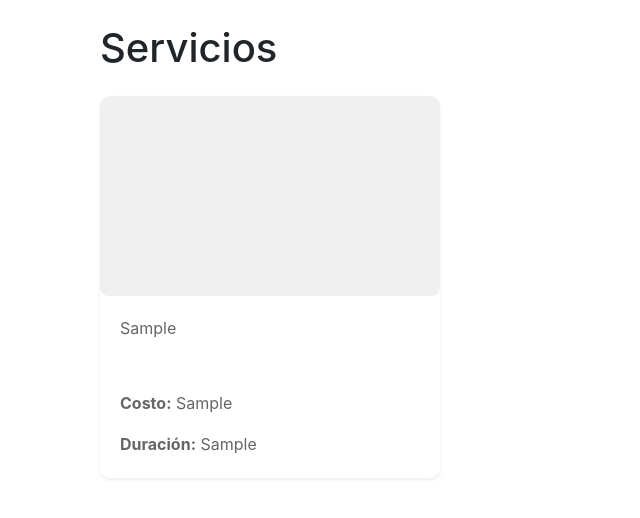
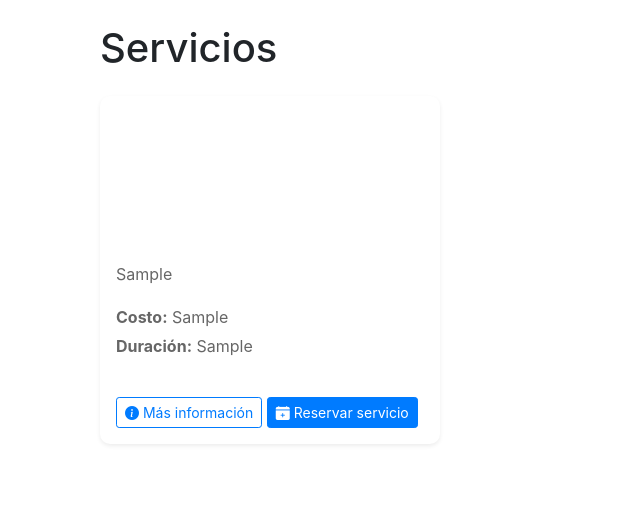
Before and after one commit to YeyderJHJL/PROJECT_IPS, a Django app: page /servicios in a window 1280 px wide. Shown: the part 56-574 px from the top of the page, without its empty margins (0-640 px from the left). Run offline with Django 5.2, Linux system fonts and the light colour scheme; tables that the repository leaves empty hold one stand-in row (values such as "Sample post"); some libraries are stand-ins or nearby versions.

Commit message:
reserva servicio

```diff
--- a/project/tienda/admin.py
+++ b/project/tienda/admin.py
@@ -4,3 +4,6 @@ from .models import * # Importa tu modelo
 admin.site.register(Servicio)
 admin.site.register(EstadoRegistro)
 admin.site.register(CategoariaServicio)
+admin.site.register(Evento)
+admin.site.register(Cliente)
+admin.site.register(Personal)
--- a/project/tienda/templates/servicios.html
+++ b/project/tienda/templates/servicios.html
@@ -6,30 +6,38 @@
     <div class="container">
         <h1 class="mt-4 mb-4">Servicios</h1>
 
-        <div class="row">
+        <div class="row row-cols-1 row-cols-md-2 row-cols-lg-3 g-4">
             {% for s in servicio %}
-            <div class="col-lg-4 col-md-6 mb-4">
+            <div class="col mb-4">
                 <div class="card shadow-sm border-0 h-100">
                     <!-- Imagen con overlay para interactividad -->
-                    <div class="position-relative overflow-hidden" style="border-radius: 8px;">
-                        <div class="card-img-top" style="height: 200px; background-color: #f0f0f0; border-radius: 8px;"></div>
+                    <div class="position-relative overflow-hidden" style="border-radius: 8px; height: 150px;">
+                        <div class="card-img-top" style="background-color: #f0f0f0; border-radius: 8px;"></div>
                         <div class="overlay position-absolute top-0 start-0 w-100 h-100" style="background-color: rgba(0, 0, 0, 0.2); transition: background-color 0.3s;"></div>
                         <div class="position-absolute bottom-0 start-0 p-3">
                             <h5 class="text-white">{{ s.sernom }}</h5>
                         </div>
                     </div>
 
-                    <div class="card-body d-flex flex-column">
-                        <p class="card-text flex-grow-1">{{ s.serdes }}</p>
+                    <div class="card-body d-flex flex-column p-3">
+                        <p class="card-text mb-0">{{ s.serdes }}</p>
+                        <hr class="my-2">
+                        <p class="card-text mb-1"><strong>Costo:</strong> {{ s.sercos }}</p>
+                        <p class="card-text mb-1"><strong>Duración:</strong> {{ s.serdur }}</p>
                         <hr>
-                        <p class="card-text"><strong>Costo:</strong> {{ s.sercos }}</p>
-                        <p class="card-text"><strong>Duración:</strong> {{ s.serdur }}</p>
+                        <div class="mt-auto">
+                            <a href="#" class="btn btn-outline-primary btn-sm me-2"><i class="bi bi-info-circle-fill me-1"></i> Más información</a>
+                            <a href="{% url 'crear_evento' %}?servicio_id={{ s.sercod }}" class="btn btn-primary btn-sm"><i class="bi bi-calendar-plus-fill me-1"></i> Reservar servicio</a>
+
+                        </div>
                     </div>
                 </div>
             </div>
             {% endfor %}
         </div>
     </div>
+
+    <link href="https://cdn.jsdelivr.net/npm/bootstrap-icons/font/bootstrap-icons.css" rel="stylesheet">
 
     <style>
         .card {
--- a/project/tienda/urls.py
+++ b/project/tienda/urls.py
@@ -4,6 +4,6 @@ from . import views
 urlpatterns = [
     path('', views.index, name='index'),
     path('servicios', views.servicios, name='servicios'),
-
+    path('crear_evento', views.crear_evento, name='crear_evento'),
     # paths for categories
 ]
--- a/project/tienda/views.py
+++ b/project/tienda/views.py
@@ -1,5 +1,7 @@
-from django.shortcuts import render
+from django.shortcuts import redirect, render
+from .forms import EventoForm
 from .models import *
+
 # Create your views here.
 
 def index(request):
@@ -11,3 +13,23 @@ def servicios(request):
         'servicio':servicio
     }
     return render (request, 'servicios.html', data)
+
+def crear_evento(request):
+    servicio_id = request.GET.get('servicio_id')  # Obtener el ID del servicio desde la URL
+
+    if request.method == 'POST':
+        form = EventoForm(request.POST)
+        if form.is_valid():
+            form.save()
+            return redirect('index')  # Redirigir a una página de confirmación o de lista
+    else:
+        servicio = None
+        if servicio_id:
+            try:
+                servicio = Servicio.objects.get(pk=servicio_id)
+            except Servicio.DoesNotExist:
+                servicio = None
+
+        form = EventoForm()
+
+    return render(request, 'reservaServicio.html', {'form': form, 'servicio': servicio})
```
Also changed, not shown: project/tienda/forms.py (added, +34 -0 lines), project/tienda/templates/reservaServicio.html (added, +73 -0 lines).
